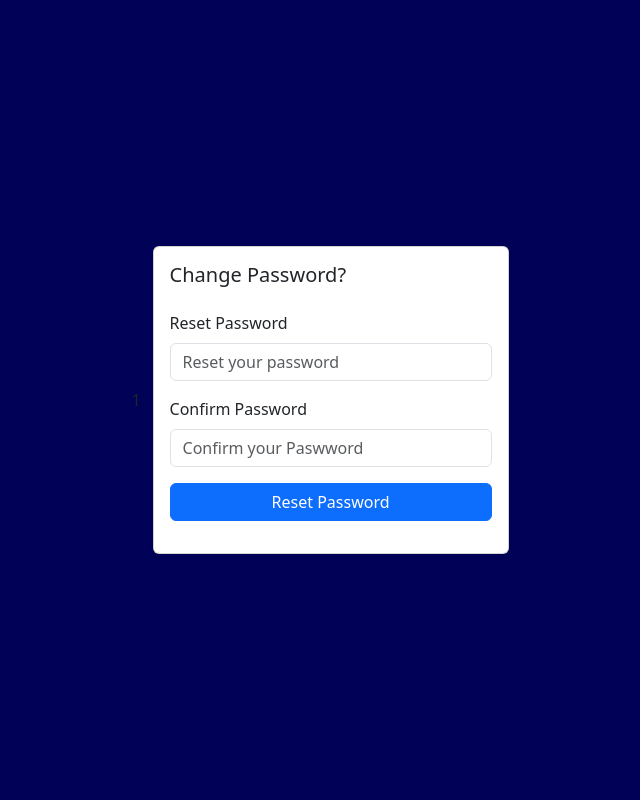
After one commit to Anuraag001/HackAI_230523, a Django app: page /nice/ in a window 1280 px wide. The commit adds this page. Shown: the whole page, without its empty margins (314-954 px from the left). Run offline with Django 4.2, Linux system fonts and the light colour scheme.

Commit message:
reset/change password

```diff
--- /dev/null
+++ b/currency_alert/Main/static/css/styles_password.css
@@ -0,0 +1,24 @@
+#back
+{
+    /* position: absolute; */
+    background-color: rgb(1, 1, 88);
+    /* z-index: 20; */
+}
+#qw
+{
+    display: flex;
+    flex-direction: column;
+    justify-content: center;
+    align-items: center;
+
+}
+/* #particles-js{
+    position: relative;
+    left: 0%;
+    top: 0%;
+    z-index: 10;
+    display: flex;
+    flex: 0 0 100%;
+    height: 100%;
+    width: 100%;
+} */
--- /dev/null
+++ b/currency_alert/Main/templates/nice.html
@@ -0,0 +1,46 @@
+{% load static %}
+<!DOCTYPE html>
+<html lang="en">
+<head>
+    <meta charset="UTF-8">
+    <meta name="viewport" content="width=device-width, initial-scale=1.0">
+    <title>Reset Password</title>
+    <link href="https://cdn.jsdelivr.net/npm/bootstrap@5.3.2/dist/css/bootstrap.min.css" rel="stylesheet" integrity="sha384-T3c6CoIi6uLrA9TneNEoa7RxnatzjcDSCmG1MXxSR1GAsXEV/Dwwykc2MPK8M2HN" crossorigin="anonymous">
+    <link rel="stylesheet" type="text/css" href="{% static 'css/styles_password.css' %}">
+</head>
+<body>
+    <div id="back">
+        <div class="container d-flex flex-column">
+            <div class="row align-items-center justify-content-center
+                min-vh-100">1
+              <div class="col-12 col-md-8 col-lg-4">
+                <div class="card shadow-sm">
+                  <div class="card-body">
+                    <div class="mb-4">
+                      <h5>Change Password?</h5>
+                    </div>
+                    <form>
+                      <div class="mb-3">
+                        <label for="email" class="form-label">Reset Password</label>
+                        <input type="password" id="email" class="form-control" name="email" placeholder="Reset your password"
+                          required="">
+                      </div>
+                      <div class="mb-3">
+                        <label for="email" class="form-label">Confirm Password</label>
+                        <input type="password" id="email" class="form-control" name="email" placeholder="Confirm your Paswword"
+                          required="">
+                      </div>
+                      <div class="mb-3 d-grid">
+                        <button type="submit" class="btn btn-primary">
+                          Reset Password
+                        </button>
+                      </div>
+                    </form>
+                  </div>
+                </div>
+              </div>
+            </div>
+          </div>
+        </div>
+</body>
+</html>
--- a/currency_alert/Main/views.py
+++ b/currency_alert/Main/views.py
@@ -241,3 +241,10 @@ def password_reset_email(request):
 
 def password_reset_confirm(request):
     return render(request, "password_reset_confirm.html")
+
+
+def nice(request):
+    return render(request, "nice.html")
+
+def nice1(request):
+    return render(request, "nice1.html")
--- a/currency_alert/currency_alert/urls.py
+++ b/currency_alert/currency_alert/urls.py
@@ -16,7 +16,7 @@ Including another URLconf
 """
 from django.contrib import admin
 from django.urls import path
-from Main.views import front,signup,currency,send_Mail,convert,alert,create_alert,screen,threshold,run,forgot_password,password_reset_email,password_reset_confirm
+from Main.views import front,signup,currency,send_Mail,convert,alert,create_alert,screen,threshold,run,forgot_password,password_reset_email,password_reset_confirm,nice,nice1
 from django.contrib.auth import views as auth_views
 
 urlpatterns = [
@@ -34,4 +34,6 @@ urlpatterns = [
     path('forgot_password',forgot_password,name="forgot_password"),
     path('password_reset_email',password_reset_email,name="password_reset_email"),
     path('reset/<uidb64>/<token>/', auth_views.PasswordResetConfirmView.as_view(), name='password_reset_confirm'),
+    path('nice/',nice,name='nice'),
+    path('nice1/',nice1,name='nice1'),
 ]
```
Also changed, not shown: currency_alert/Main/templates/forgot_password.html (+34 -7 lines), currency_alert/Main/templates/nice1.html (added, +33 -0 lines), currency_alert/Main/templates/password_reset_confirm.html (+4 -3 lines), currency_alert/all_agent.py (+31 -0 lines), currency_alert/Main/static/img/smiley_image.jpeg (added).
